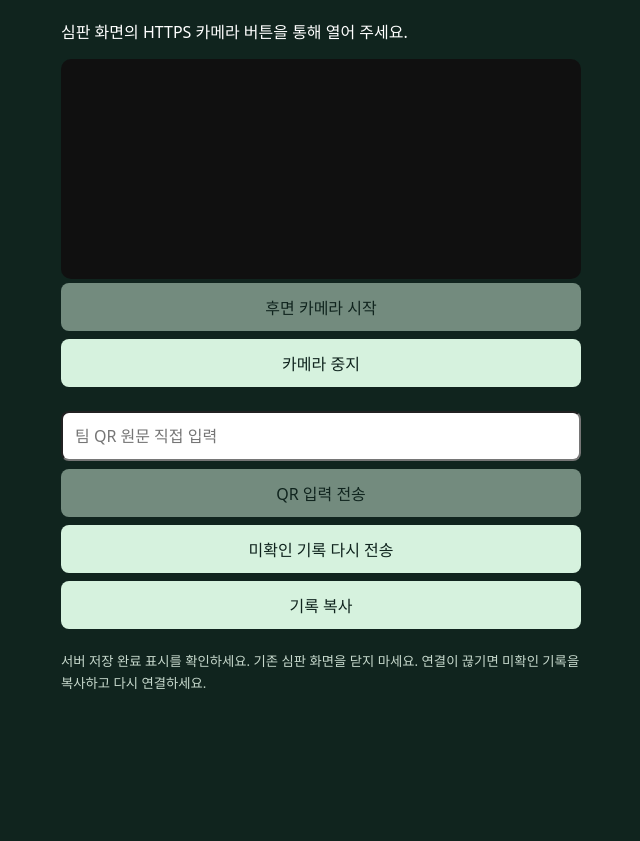
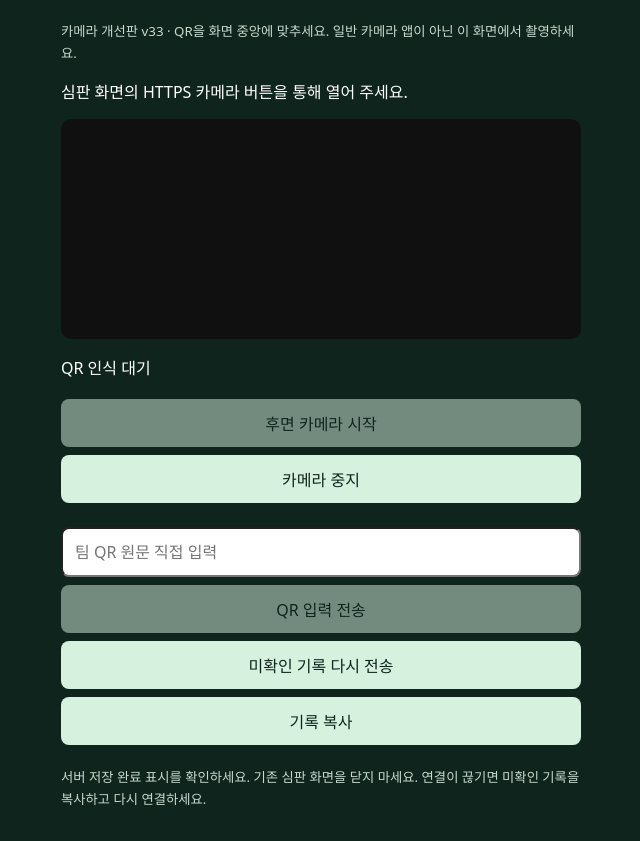
Before and after one commit to ddgmd289-del/hiking-qr-camera, a plain HTML site: page index.html in a window 1280 px wide. Shown: the part 86-927 px from the top of the page, without its empty margins (319-959 px from the left). Before the commit the page ends 811 px from the top, so only its background shows below. Drawn offline with Linux system fonts and the light colour scheme.

Commit message:
Update index.html
v33 QR 연속 인식 기능 개선

```diff
--- a/index.html
+++ b/index.html
@@ -1,13 +1,15 @@
-<!doctype html><html lang="ko"><head><meta charset="utf-8"><meta name="viewport" content="width=device-width,initial-scale=1"><meta name="referrer" content="no-referrer"><title>등산대회 QR 카메라</title><style>body{font:16px system-ui;margin:0;background:#10241e;color:white}main{max-width:520px;margin:auto;padding:16px}button,input{font:inherit;padding:12px;margin:4px 0;width:100%;box-sizing:border-box;border-radius:8px}button{background:#d6f2de;color:#10241e;border:0}button:disabled{opacity:.5}#reader{background:#101010;min-height:220px;overflow:hidden;border-radius:10px}#reader video{width:100%}li{padding:6px;overflow-wrap:anywhere}small{color:#c7d9cd}</style><script src="https://unpkg.com/html5-qrcode@2.3.8/html5-qrcode.min.js"></script></head><body><main><h1>포인트 QR 연속 스캔</h1><p id="connection">기존 심판 화면 연결 대기</p><div id="reader"></div><button id="start" disabled>후면 카메라 시작</button><button id="stop">카메라 중지</button><p id="status" role="status"></p><input id="manual" placeholder="팀 QR 원문 직접 입력"><button id="send" disabled>QR 입력 전송</button><button id="retry">미확인 기록 다시 전송</button><button id="copy">기록 복사</button><p><small>서버 저장 완료 표시를 확인하세요. 기존 심판 화면을 닫지 마세요. 연결이 끊기면 미확인 기록을 복사하고 다시 연결하세요.</small></p><ol id="history"></ol></main><script>
-'use strict';const $=id=>document.getElementById(id),params=new URLSearchParams(location.hash.slice(1)),parentOrigin=params.get('parent'),nonce=params.get('nonce'),openerRef=window.opener;let connected=false,scanner=null,starting=false,stopRequested=false,point='',seq=0;const entries=new Map(),byValue=new Map();
+<!doctype html><html lang="ko"><head><meta charset="utf-8"><meta name="viewport" content="width=device-width,initial-scale=1"><meta name="referrer" content="no-referrer"><title>등산대회 QR 카메라</title><style>body{font:16px system-ui;margin:0;background:#10241e;color:white}main{max-width:520px;margin:auto;padding:16px}button,input{font:inherit;padding:12px;margin:4px 0;width:100%;box-sizing:border-box;border-radius:8px}button{background:#d6f2de;color:#10241e;border:0}button:disabled{opacity:.5}#reader{background:#101010;min-height:220px;overflow:hidden;border-radius:10px}#reader video{width:100%}li{padding:6px;overflow-wrap:anywhere}small{color:#c7d9cd}</style><script src="https://unpkg.com/html5-qrcode@2.3.8/html5-qrcode.min.js"></script></head><body><main><h1>포인트 QR 연속 스캔</h1><small>카메라 개선판 v33 · QR을 화면 중앙에 맞추세요. 일반 카메라 앱이 아닌 이 화면에서 촬영하세요.</small><p id="connection">기존 심판 화면 연결 대기</p><div id="reader"></div><p id="decode" role="status">QR 인식 대기</p><button id="start" disabled>후면 카메라 시작</button><button id="stop">카메라 중지</button><p id="status" role="status"></p><input id="manual" placeholder="팀 QR 원문 직접 입력"><button id="send" disabled>QR 입력 전송</button><button id="retry">미확인 기록 다시 전송</button><button id="copy">기록 복사</button><p><small>서버 저장 완료 표시를 확인하세요. 기존 심판 화면을 닫지 마세요. 연결이 끊기면 미확인 기록을 복사하고 다시 연결하세요.</small></p><ol id="history"></ol></main><script>
+'use strict';const $=id=>document.getElementById(id),params=new URLSearchParams(location.hash.slice(1)),parentOrigin=params.get('parent'),nonce=params.get('nonce'),openerRef=window.opener;let lastNotice=0,audio=null;let connected=false,scanner=null,starting=false,stopRequested=false,point='',seq=0;const entries=new Map(),byValue=new Map();
 function validParent(){try{const u=new URL(parentOrigin);return u.origin===parentOrigin&&u.protocol==='https:'&&(u.hostname==='script.google.com'||u.hostname==='script.googleusercontent.com'||u.hostname.endsWith('.googleusercontent.com'))&&/^[0-9a-f]{32}$/.test(nonce)&&!!openerRef}catch(e){return false}}
 function post(data){if(validParent())openerRef.postMessage({...data,nonce},parentOrigin)}
 function show(){const list=$('history');list.replaceChildren();for(const x of Array.from(entries.values()).reverse()){const li=document.createElement('li');li.textContent=x.value+' · '+({saved:'저장 완료',queued:'서버 저장 대기',rejected:'확인 필요',retry:'재시도 필요',sent:'응답 대기'}[x.state]||x.state)+(x.message?' · '+x.message:'');list.append(li)}}
 function transmit(x){x.state='sent';post({type:'scan',id:x.id,value:x.value,scannedAt:x.scannedAt});show()}
+function beep(){try{if(!audio)return;const o=audio.createOscillator(),g=audio.createGain();o.frequency.value=880;g.gain.value=.08;o.connect(g);g.connect(audio.destination);o.start();o.stop(audio.currentTime+.12);}catch(e){}}
+function decoded(value){if(stopRequested)return;value=String(value||'').trim();if(!value)return;const now=Date.now();if(byValue.has(value)){if(now-lastNotice>1500){$('decode').textContent='이미 읽은 QR · '+value;lastNotice=now;}return;}lastNotice=now;$('decode').textContent='QR 인식 성공 · '+value+' · 서버 응답 대기';beep();if(navigator.vibrate)navigator.vibrate(80);scan(value);}
 function scan(value){value=String(value||'').trim();if(!connected||!value||value.length>500)return;if(byValue.has(value))return;if(entries.size>=500){$('status').textContent='기록 한도 500건: 서버 저장 확인 후 화면을 다시 여세요.';return;}const x={id:nonce+'-'+(++seq),value,scannedAt:new Date().toISOString(),state:'sent'};entries.set(x.id,x);byValue.set(value,x.id);transmit(x)}
-window.addEventListener('message',e=>{const d=e.data;if(e.source!==openerRef||e.origin!==parentOrigin||!d||d.nonce!==nonce)return;if(d.type==='connected'){connected=true;point=d.point;$('connection').textContent='연결 완료 · 포인트 '+point;$('start').disabled=false;$('send').disabled=false;clearInterval(hello)}else if(d.type==='blocked'){connected=false;$('start').disabled=true;$('send').disabled=true;$('connection').textContent=d.message;void stop()}else if(d.type==='result'){const x=entries.get(d.id);if(x&&x.state!=='saved'){x.state=d.state;x.message=d.message;show()}}});
+window.addEventListener('message',e=>{const d=e.data;if(e.source!==openerRef||e.origin!==parentOrigin||!d||d.nonce!==nonce)return;if(d.type==='connected'){connected=true;point=d.point;$('connection').textContent='연결 완료 · 포인트 '+point;$('start').disabled=false;$('send').disabled=false;clearInterval(hello)}else if(d.type==='blocked'){connected=false;$('start').disabled=true;$('send').disabled=true;$('connection').textContent=d.message;void stop()}else if(d.type==='result'){const x=entries.get(d.id);if(x&&x.state!=='saved'){x.state=d.state;x.message=d.message;show();$('status').textContent=({saved:'서버 저장 완료',queued:'서버 저장 대기',rejected:'서버 확인 필요',retry:'재시도 필요'}[d.state]||d.state)+' · '+(d.message||x.value)}}});
 const hello=setInterval(()=>post({type:'ready'}),800);if(validParent())post({type:'ready'});else {$('connection').textContent='심판 화면의 HTTPS 카메라 버튼을 통해 열어 주세요.';clearInterval(hello)}
-async function start(){if(!connected||starting||scanner)return;starting=true;stopRequested=false;$('start').disabled=true;try{if(!isSecureContext)throw Error('HTTPS 연결 필요');if(!window.Html5Qrcode)throw Error('QR 인식 라이브러리 연결 실패');scanner=new Html5Qrcode('reader');await scanner.start({facingMode:'environment'},{fps:12},v=>{if(!stopRequested)scan(v)},()=>{});$('status').textContent='카메라 실행 중';}catch(e){$('status').textContent='카메라 오류: '+String(e.message||e);stopRequested=true}finally{starting=false;if(stopRequested)await stop();else $('start').disabled=!!scanner}}
+async function start(){if(!connected||starting||scanner)return;starting=true;stopRequested=false;try{const A=window.AudioContext||window.webkitAudioContext;if(A){audio=audio||new A();void audio.resume().catch(()=>{});}}catch(e){}$('start').disabled=true;try{if(!isSecureContext)throw Error('HTTPS 연결 필요');if(!window.Html5Qrcode)throw Error('QR 인식 라이브러리 연결 실패');scanner=new Html5Qrcode('reader',{formatsToSupport:[Html5QrcodeSupportedFormats.QR_CODE]});await scanner.start({facingMode:'environment'},{fps:10,disableFlip:false},decoded,()=>{if(!stopRequested&&Date.now()-lastNotice>4000){$('decode').textContent='QR 탐색 중 · 흰 여백까지 화면에 넣고 15~30cm 거리에서 천천히 맞추세요.';lastNotice=Date.now();}});$('status').textContent='카메라 실행 중 · 연속 스캔 가능';try{const caps=scanner.getRunningTrackCapabilities();if(Array.isArray(caps.focusMode)&&caps.focusMode.includes('continuous'))await scanner.applyVideoConstraints({advanced:[{focusMode:'continuous'}]});}catch(e){}}catch(e){$('status').textContent='카메라 오류: '+String(e.message||e);stopRequested=true}finally{starting=false;if(stopRequested)await stop();else $('start').disabled=!!scanner}}
 async function stop(){stopRequested=true;if(starting)return;const old=scanner;scanner=null;if(old){try{await old.stop()}catch(e){}try{await old.clear()}catch(e){}}$('start').disabled=!connected;}
-$('start').onclick=start;$('stop').onclick=stop;$('send').onclick=()=>{scan($('manual').value);$('manual').value=''};$('retry').onclick=()=>{if(connected)for(const x of entries.values())if(['sent','queued','retry'].includes(x.state))transmit(x)};$('copy').onclick=async()=>{const data=JSON.stringify({point,entries:[...entries.values()]},null,2);try{await navigator.clipboard.writeText(data);$('status').textContent='복사 완료'}catch(e){prompt('기록 복사',data)}};window.addEventListener('pagehide',()=>{void stop()});window.addEventListener('beforeunload',e=>{if([...entries.values()].some(x=>x.state!=='saved')){e.preventDefault();e.returnValue=''}});
+$('start').onclick=start;$('stop').onclick=stop;$('send').onclick=()=>{const v=$('manual').value.trim();if(v){$('decode').textContent='수동 입력 · '+v;scan(v);$('manual').value=''}};$('retry').onclick=()=>{if(connected)for(const x of entries.values())if(['sent','queued','retry'].includes(x.state))transmit(x)};$('copy').onclick=async()=>{const data=JSON.stringify({point,entries:[...entries.values()]},null,2);try{await navigator.clipboard.writeText(data);$('status').textContent='복사 완료'}catch(e){prompt('기록 복사',data)}};window.addEventListener('pagehide',()=>{void stop()});window.addEventListener('beforeunload',e=>{if([...entries.values()].some(x=>x.state!=='saved')){e.preventDefault();e.returnValue=''}});
 </script></body></html>
```
